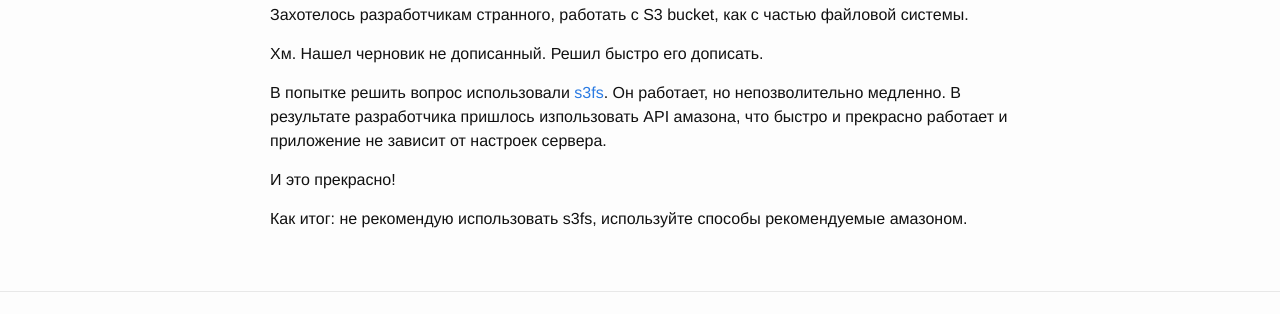
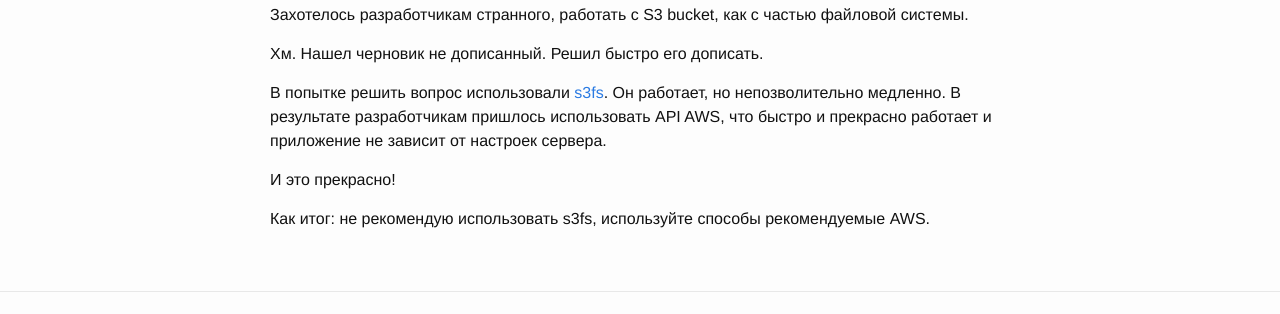
Before and after one commit to demshin/demsh.in, a Jekyll site: the page built from _posts/2018-02-22-S3-as-disk.md, in a window 1280 px wide. Shown: the part 239-553 px from the top of the page. Built offline with Jekyll 4.4.1, drawn with Linux system fonts in a browser that asks for light colours.

Commit message:
+ fix typos

```diff
--- a/_posts/2018-02-22-S3-as-disk.md
+++ b/_posts/2018-02-22-S3-as-disk.md
@@ -10,8 +10,8 @@ categories: s3 aws ubuntu
 Хм. Нашел черновик не дописанный. Решил быстро его дописать.
 
 В попытке решить вопрос использовали [s3fs](https://github.com/s3fs-fuse/s3fs-fuse). Он работает, но непозволительно медленно.
-В результате разработчика пришлось изпользовать API амазона, что быстро и прекрасно работает и приложение не зависит от настроек сервера.
+В результате разработчикам пришлось использовать API AWS, что быстро и прекрасно работает и приложение не зависит от настроек сервера.
 
 И это прекрасно!
 
-Как итог: не рекомендую использовать s3fs, используйте способы рекомендуемые амазоном.
+Как итог: не рекомендую использовать s3fs, используйте способы рекомендуемые AWS.
```
